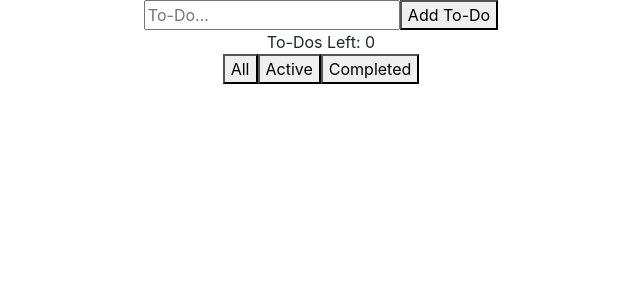
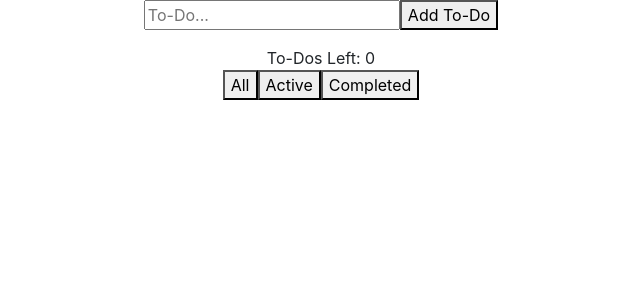
Before and after one commit to Rmartinez2020/todoApp, a React (Create React App) app: page / in a window 1280 px wide. Shown: the top 300 px of the page, without its empty margins (319-959 px from the left). Built offline with nearby package versions, Linux system fonts and the light colour scheme.

Commit message:
add boostrap classes

```diff
--- a/src/components/TodoForm.js
+++ b/src/components/TodoForm.js
@@ -30,6 +30,7 @@ class TodoForm extends React.Component {
     render() {
         return (
             <form onSubmit={this.handleSubmit}>
+                <div className="form-group">
                     <input
                         name="text"
                         value={this.state.text}
@@ -37,6 +38,7 @@ class TodoForm extends React.Component {
                         type="text"
                         placeholder="To-Do..." />
                     <button onClick={this.handleSubmit}>Add To-Do</button>
+                </div>
             </form>
         )
     }
--- a/src/components/TodoList.js
+++ b/src/components/TodoList.js
@@ -39,7 +39,7 @@ class TodoList extends React.Component {
     /* create function that will delete a todo */
     deleteTodo = id => {
         this.setState({
-            todos: this.state.todos.filter(todo => todo.id !==id)
+            todos: this.state.todos.filter(todo => todo.id !== id)
         })
     }
 
@@ -77,7 +77,7 @@ class TodoList extends React.Component {
         }
 
         return (
-            <div>
+            <div className="container-fluid">
                 <TodoForm onSubmit={this.addTodo} />
                 {/* display number of active todos */}
                 <div>To-Dos Left: {this.state.todos.filter(todo => !todo.complete).length}</div>
@@ -87,7 +87,7 @@ class TodoList extends React.Component {
                     <button onClick={() => this.changeDisplayed("active")} >Active</button>
                     <button onClick={() => this.changeDisplayed("completed")} >Completed</button>
                 </div>
-                {this.state.todos.some(todo => todo.complete) ? <button onClick={() => this.deleteCompletedTodos()} >Delete Completed To-Dos</button>: null}
+                {this.state.todos.some(todo => todo.complete) ? <button onClick={() => this.deleteCompletedTodos()} >Delete Completed To-Dos</button> : null}
                 {/* map over todos in the state to display to page */}
                 {todos.map(todo => {
                     return <Todo
```
Lines whose indentation alone changed are shown as unchanged.
